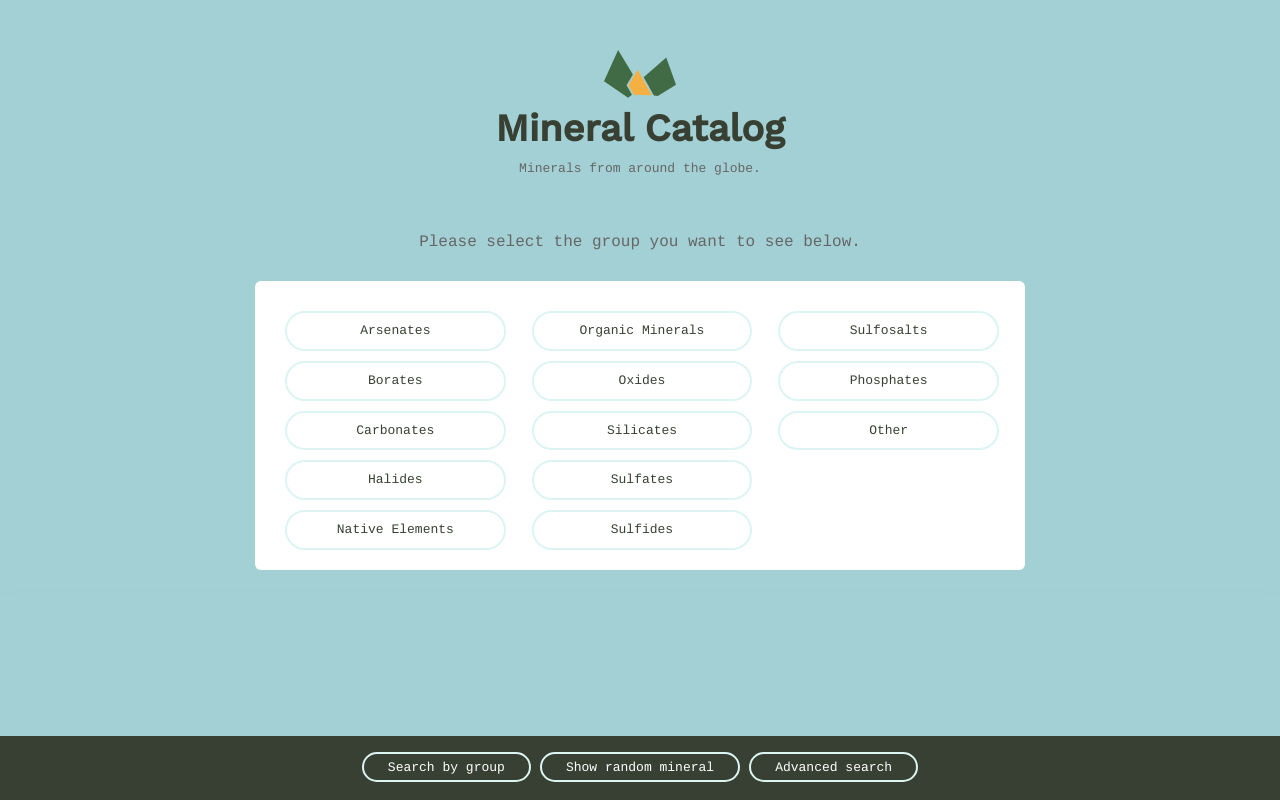
After one commit to Zachary-Jackson/Searchable-Mineral-Catalog, a Django app: page /search/group in a window 1280 px wide. The commit adds this page. Run offline with Django 3.2, Linux system fonts and the light colour scheme; parts of the project's set-up code (start-up, migrations or seed data) failed here and were passed over.

Commit message:
Searchable Mineral Catalog Beta V1.0
The User of the Searchable Mineral Catalog site can now search by Mineral Group. There are quite a few non-working links, and Coverage is currently not working. The standard tests work though. A couple of temporary things have been added to get everything up and running.

```diff
--- a/mineral_catalog_project/mineral_catalog/minerals/static/minerals/css/global.css
+++ b/mineral_catalog_project/mineral_catalog/minerals/static/minerals/css/global.css
@@ -202,3 +202,9 @@ table, p, ul { margin-bottom: 2.5rem; }
 .mineral__table-container { padding: 5px 30px 0; }
 .mineral__category { font-weight: bold; width: 40%; }
 .mineral__formula { font-size: 12px; }
+
+/* Custom CSS by Zachary Jackson. I also edited some colors above.*/
+.search__header {
+  text-align: center;
+  margin-top: .1rem;
+}
--- a/mineral_catalog_project/mineral_catalog/minerals/templates/minerals/mineral_list.html
+++ b/mineral_catalog_project/mineral_catalog/minerals/templates/minerals/mineral_list.html
@@ -1,4 +1,8 @@
 {% extends "layout.html" %}
+
+{% block content_title %}
+  <p class="search__header">{{ content_title }}</p>
+{% endblock %}
 
 {% block content %}
 <ul class="minerals__container">
--- /dev/null
+++ b/mineral_catalog_project/mineral_catalog/minerals/templates/minerals/search_group.html
@@ -0,0 +1,49 @@
+{% extends "layout.html" %}
+
+{% block content_title %}
+  <p class="search__header">Please select the group you want to see below.</p>
+{% endblock %}
+
+{% block content %}
+<ul class="minerals__container">
+  <li class="minerals__item">
+    <a class="minerals__anchor" href="{% url 'minerals:search_group_selected' pk="Arsenates" %}">Arsenates</a>
+  </li>
+  <li class="minerals__item">
+    <a class="minerals__anchor" href="{% url 'minerals:search_group_selected' pk="Borates" %}">Borates</a>
+  </li>
+  <li class="minerals__item">
+    <a class="minerals__anchor" href="{% url 'minerals:search_group_selected' pk="Carbonates" %}">Carbonates</a>
+  </li>
+  <li class="minerals__item">
+    <a class="minerals__anchor" href="{% url 'minerals:search_group_selected' pk="Halides" %}">Halides</a>
+  </li>
+  <li class="minerals__item">
+    <a class="minerals__anchor" href="{% url 'minerals:search_group_selected' pk="Native" %}">Native Elements</a>
+  </li>
+  <li class="minerals__item">
+    <a class="minerals__anchor" href="{% url 'minerals:search_group_selected' pk="Organic" %}">Organic Minerals</a>
+  </li>
+  <li class="minerals__item">
+    <a class="minerals__anchor" href="{% url 'minerals:search_group_selected' pk="oxides" %}">Oxides</a>
+  </li>
+  <li class="minerals__item">
+    <a class="minerals__anchor" href="{% url 'minerals:search_group_selected' pk="Silicates" %}">Silicates</a>
+  </li>
+  <li class="minerals__item">
+    <a class="minerals__anchor" href="{% url 'minerals:search_group_selected' pk="Sulfates" %}">Sulfates</a>
+  </li>
+  <li class="minerals__item">
+    <a class="minerals__anchor" href="{% url 'minerals:search_group_selected' pk="Sulfides" %}">Sulfides</a>
+  </li>
+  <li class="minerals__item">
+    <a class="minerals__anchor" href="{% url 'minerals:search_group_selected' pk="Sulfosalts" %}">Sulfosalts</a>
+  </li>
+  <li class="minerals__item">
+    <a class="minerals__anchor" href="{% url 'minerals:search_group_selected' pk="Phosphates" %}">Phosphates</a>
+  </li>
+  <li class="minerals__item">
+    <a class="minerals__anchor" href="{% url 'minerals:search_group_selected' pk="Other" %}">Other</a>
+  </li>
+</ul>
+{% endblock %}
--- a/mineral_catalog_project/mineral_catalog/minerals/urls.py
+++ b/mineral_catalog_project/mineral_catalog/minerals/urls.py
@@ -6,4 +6,8 @@ urlpatterns = [
     url(r'^$', views.home, name='home'),
     url(r'detail/(?P<pk>\d+)/$', views.detail, name='detail'),
     url(r'random', views.random_mineral, name='random_mineral'),
+    url(r'search/group/(?P<pk>[\w\-]+)/$',
+        views.search_group_selected, name='search_group_selected'),
+    url(r'search/group', views.search_group, name='search_group'),
+    url(r'search', views.search, name='search'),
 ]
--- a/mineral_catalog_project/mineral_catalog/minerals/views.py
+++ b/mineral_catalog_project/mineral_catalog/minerals/views.py
@@ -3,6 +3,11 @@ import random
 from django.shortcuts import get_object_or_404, render
 
 from .models import Mineral
+
+# MINERAL_GROUPS currently unimplemented.
+MINERAL_GROUPS = {'Arsenates', 'Borates', 'Carbonates', 'Halides',
+                  'Native_Elements', 'Organic_Minerals', 'Oxides', 'Silicates',
+                  'Sulfates', 'Sulfides', 'Sulfosalts', 'Phosphates' 'Other'}
 
 
 def home(request):
@@ -24,3 +29,23 @@ def random_mineral(request):
     mineral = random.choice(all_minerals)
     return render(request, 'minerals/mineral_detail.html', {'mineral':
                                                             mineral})
+
+
+def search(request):
+    '''This takes the user to the advanced search page.'''
+    return render(request, 'minerals/search.html')
+
+
+def search_group(request):
+    '''This takes the user to the search group page.'''
+    return render(request,
+                  'minerals/search_group.html')
+
+
+def search_group_selected(request, pk):
+    '''This returns the search results for a group the user searched.'''
+    mineral = Mineral.objects.all().filter(group__icontains=pk)
+    content_title = ("You are searching by " + pk.title() + ".")
+    return render(
+        request, 'minerals/mineral_list.html',
+        {'minerals': mineral, 'content_title': content_title})
--- a/mineral_catalog_project/mineral_catalog/templates/layout.html
+++ b/mineral_catalog_project/mineral_catalog/templates/layout.html
@@ -26,13 +26,17 @@
       <p class="logo__text text-centered">Minerals from around the globe.</p>
     </div>
     <div class="grid-100">
+      {% block content_title %}
+      {% endblock content_title %}
       {% block content %}
-      <p>This is a test.
+      <p>This is a test.</p>
       {% endblock content %}
     </div>
   </div>
   <div class="minerals__random">
-    <a class="minerals__anchor" href="/random">Show random mineral</a>
+    <a class="minerals__anchor" href="{% url 'minerals:search_group' %}">Search by group</a>
+    <a class="minerals__anchor" href="{% url 'minerals:random_mineral' %}">Show random mineral</a>
+    <a class="minerals__anchor" href="{% url 'minerals:search' %}">Advanced search</a>
   </div>
 </body>
 </html>
```
Also changed, not shown: mineral_catalog_project/config/settings.py (+8 -5 lines), mineral_catalog_project/mineral_catalog/minerals/templates/minerals/search.html (added, +26 -0 lines), mineral_catalog_project/mineral_catalog/minerals/tests.py (+14 -0 lines).
